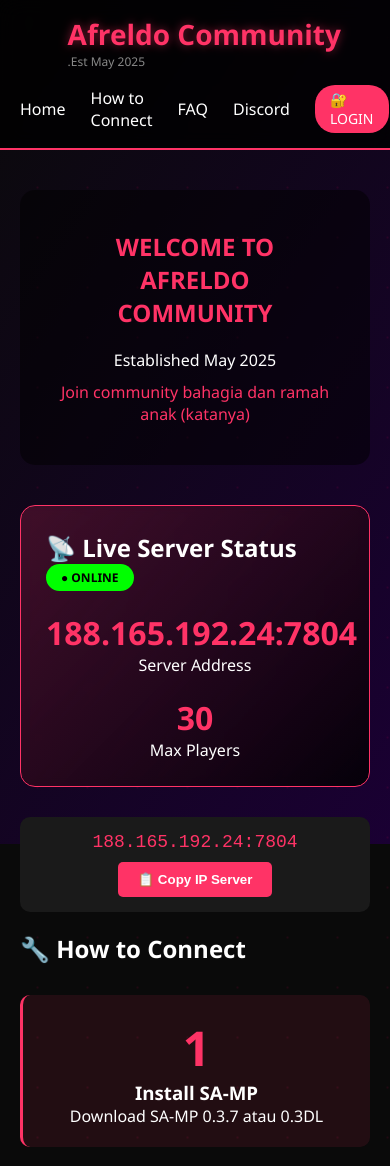
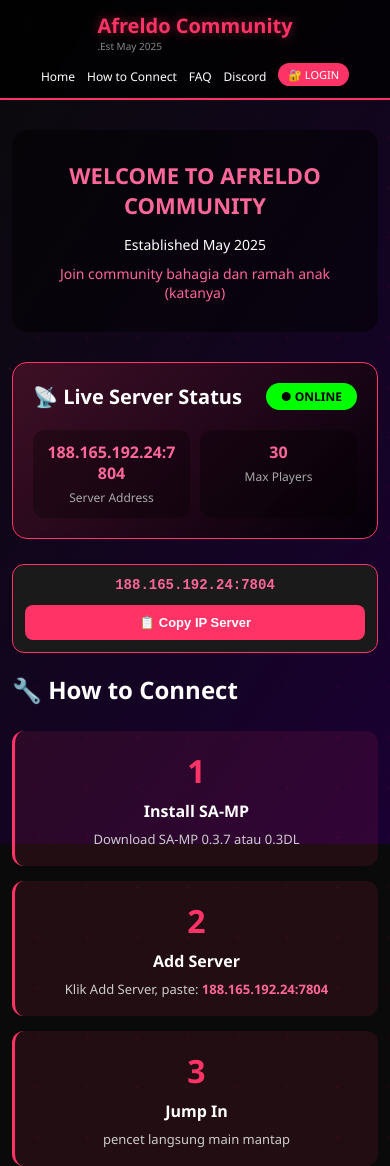
Before and after one commit to robby5pryk-sudo/Lua-Obfuscator-a, a plain HTML site: page index.html in a window 390 px wide. Shown: the top 1166 px of the page. Drawn offline with Linux system fonts and the light colour scheme.

Commit message:
Update index.html

```diff
--- a/index.html
+++ b/index.html
@@ -2,7 +2,7 @@
 <html lang="id">
 <head>
     <meta charset="UTF-8">
-    <meta name="viewport" content="width=device-width, initial-scale=1.0">
+    <meta name="viewport" content="width=device-width, initial-scale=1.0, maximum-scale=1.0, user-scalable=yes, viewport-fit=cover">
     <title>Afreldo Community | SA-MP Server</title>
     <style>
         * {
@@ -13,7 +13,7 @@
 
         body {
             background: #0a0a0a;
-            font-family: 'Poppins', 'Segoe UI', monospace;
+            font-family: 'Poppins', 'Segoe UI', system-ui, -apple-system, Roboto, sans-serif;
             color: #fff;
             overflow-x: hidden;
         }
@@ -48,7 +48,7 @@
         .header {
             background: rgba(0,0,0,0.8);
             backdrop-filter: blur(10px);
-            padding: 15px 0;
+            padding: 12px 0;
             position: sticky;
             top: 0;
             z-index: 100;
@@ -58,7 +58,7 @@
         .container {
             max-width: 1200px;
             margin: 0 auto;
-            padding: 0 20px;
+            padding: 0 16px;
         }
 
         .nav {
@@ -66,30 +66,33 @@
             justify-content: space-between;
             align-items: center;
             flex-wrap: wrap;
+            gap: 12px;
         }
 
         .logo h1 {
             color: #ff3366;
-            font-size: 28px;
+            font-size: 22px;
             text-shadow: 0 0 10px rgba(255,51,102,0.5);
         }
 
         .logo p {
-            font-size: 12px;
+            font-size: 10px;
             color: #888;
         }
 
         .nav-links {
             display: flex;
-            gap: 25px;
+            gap: 15px;
             list-style: none;
             align-items: center;
+            flex-wrap: wrap;
         }
 
         .nav-links a {
             color: #fff;
             text-decoration: none;
             transition: 0.3s;
+            font-size: 13px;
         }
 
         .nav-links a:hover {
@@ -98,10 +101,11 @@
 
         .login-icon {
             background: #ff3366;
-            padding: 5px 15px;
+            padding: 5px 12px;
             border-radius: 20px;
             cursor: pointer;
-            font-size: 14px;
+            font-size: 12px;
+            white-space: nowrap;
         }
 
         .login-icon:hover {
@@ -124,7 +128,7 @@
 
         .modal-content {
             background: linear-gradient(135deg, #1a1a2e, #16213e);
-            padding: 40px;
+            padding: 30px 25px;
             border-radius: 20px;
             width: 90%;
             max-width: 400px;
@@ -135,6 +139,7 @@
             color: #ff3366;
             margin-bottom: 20px;
             text-align: center;
+            font-size: 24px;
         }
 
         .modal-content input {
@@ -145,6 +150,7 @@
             border: 1px solid #ff3366;
             color: #fff;
             border-radius: 8px;
+            font-size: 16px;
         }
 
         .modal-content button {
@@ -176,6 +182,7 @@
         .admin-panel h3 {
             color: #ff3366;
             margin-bottom: 15px;
+            font-size: 18px;
         }
 
         .admin-control {
@@ -192,13 +199,14 @@
             color: #ff99bb;
         }
 
-        .admin-control input, .admin-control textarea {
+        .admin-control input, .admin-control textarea, .admin-control select {
             width: 100%;
-            padding: 8px;
+            padding: 10px;
             background: #1a1a1a;
             border: 1px solid #ff3366;
             color: #fff;
-            border-radius: 5px;
+            border-radius: 8px;
+            font-size: 14px;
         }
 
         .admin-control button {
@@ -210,6 +218,7 @@
         .logout-btn {
             background: #ff3366;
             margin-top: 15px;
+            width: 100%;
         }
 
         /* Server Status Card */
@@ -217,8 +226,8 @@
             background: linear-gradient(135deg, rgba(255,51,102,0.2), rgba(0,0,0,0.8));
             border: 1px solid #ff3366;
             border-radius: 15px;
-            padding: 25px;
-            margin: 30px 0;
+            padding: 20px;
+            margin: 25px 0;
             backdrop-filter: blur(5px);
         }
 
@@ -234,81 +243,118 @@
 
         .server-info {
             display: grid;
-            grid-template-columns: repeat(auto-fit, minmax(200px, 1fr));
-            gap: 20px;
+            grid-template-columns: 1fr 1fr;
+            gap: 15px;
             margin-top: 20px;
         }
 
         .info-item {
             text-align: center;
+            background: rgba(0,0,0,0.3);
+            padding: 12px;
+            border-radius: 12px;
         }
 
         .info-value {
-            font-size: 32px;
+            font-size: 20px;
             font-weight: bold;
-            color: #ff3366;
+            color: #ff6699;
+            word-break: break-all;
+            overflow-wrap: break-word;
+            line-height: 1.3;
+        }
+
+        .info-item div:last-child {
+            font-size: 12px;
+            color: #aaa;
+            margin-top: 5px;
         }
 
         /* How to Connect */
         .steps {
             display: grid;
-            grid-template-columns: repeat(auto-fit, minmax(250px, 1fr));
-            gap: 20px;
-            margin: 30px 0;
+            grid-template-columns: 1fr;
+            gap: 15px;
+            margin: 25px 0;
+        }
+
+        @media (min-width: 640px) {
+            .steps {
+                grid-template-columns: repeat(3, 1fr);
+            }
         }
 
         .step {
             background: rgba(255,51,102,0.1);
-            border-radius: 10px;
-            padding: 20px;
+            border-radius: 12px;
+            padding: 18px;
             text-align: center;
             border-left: 3px solid #ff3366;
         }
 
         .step-number {
-            font-size: 48px;
+            font-size: 40px;
             font-weight: bold;
             color: #ff3366;
         }
 
-        /* IP Box */
+        .step h3 {
+            font-size: 18px;
+            margin: 8px 0;
+        }
+
+        .step p {
+            font-size: 13px;
+            color: #ccc;
+        }
+
+        /* IP Box - FIXED for mobile */
         .ip-box {
             background: #1a1a1a;
-            border-radius: 10px;
+            border-radius: 12px;
             padding: 15px;
             margin: 20px 0;
             display: flex;
-            justify-content: center;
+            justify-content: space-between;
             align-items: center;
             flex-wrap: wrap;
-            gap: 10px;
+            gap: 12px;
+            border: 1px solid #ff3366;
         }
 
         .ip-address {
-            font-size: 24px;
-            font-family: monospace;
-            color: #ff3366;
+            font-size: 16px;
+            font-family: 'Courier New', monospace;
+            color: #ff6699;
+            font-weight: bold;
+            word-break: break-all;
+            overflow-wrap: break-word;
+            flex: 1;
+            text-align: center;
         }
 
         .copy-btn {
             background: #ff3366;
             border: none;
-            padding: 10px 20px;
+            padding: 10px 18px;
             color: #fff;
             cursor: pointer;
-            border-radius: 5px;
+            border-radius: 8px;
             transition: 0.3s;
+            font-size: 13px;
+            white-space: nowrap;
         }
 
-        .copy-btn:hover {
+        .copy-btn:active {
             background: #cc2255;
+            transform: scale(0.98);
         }
 
         /* FAQ */
         .faq-item {
             background: rgba(0,0,0,0.5);
             margin: 10px 0;
-            border-radius: 10px;
+            border-radius: 12px;
             overflow: hidden;
         }
 
@@ -317,32 +363,50 @@
             background: rgba(255,51,102,0.2);
             cursor: pointer;
             font-weight: bold;
+            font-size: 15px;
+            display: flex;
+            justify-content: space-between;
+            align-items: center;
+        }
+
+        .faq-question::after {
+            content: "▼";
+            font-size: 12px;
+            color: #ff6699;
+            transition: transform 0.3s;
+        }
+
+        .faq-item.active .faq-question::after {
+            transform: rotate(180deg);
         }
 
         .faq-answer {
             padding: 0 15px;
             max-height: 0;
             overflow: hidden;
-            transition: 0.3s;
+            transition: 0.3s ease;
+            font-size: 14px;
+            color: #ddd;
+            line-height: 1.5;
         }
 
         .faq-item.active .faq-answer {
             padding: 15px;
-            max-height: 200px;
+            max-height: 300px;
         }
 
         /* Footer */
         .footer {
             background: #000;
-            padding: 40px 0;
-            margin-top: 50px;
+            padding: 30px 0;
+            margin-top: 40px;
             text-align: center;
         }
 
         .footer-buttons {
             display: flex;
             justify-content: center;
-            gap: 20px;
+            gap: 15px;
             flex-wrap: wrap;
             margin-bottom: 20px;
         }
@@ -351,11 +415,12 @@
             display: inline-block;
             background: #5865F2;
             color: #fff;
-            padding: 12px 30px;
+            padding: 10px 20px;
             border-radius: 30px;
             text-decoration: none;
             font-weight: bold;
             transition: 0.3s;
+            font-size: 13px;
         }
 
         .discord-footer-btn:hover {
@@ -367,11 +432,12 @@
             display: inline-block;
             background: #ff8800;
             color: #fff;
-            padding: 12px 30px;
+            padding: 10px 20px;
             border-radius: 30px;
             text-decoration: none;
             font-weight: bold;
             transition: 0.3s;
+            font-size: 13px;
         }
 
         .blogspot-footer-btn:hover {
@@ -383,8 +449,8 @@
             background: #ff3366;
             color: #fff;
             border: none;
-            padding: 12px 30px;
-            border-radius: 5px;
+            padding: 10px 20px;
+            border-radius: 8px;
             cursor: pointer;
             font-weight: bold;
             transition: 0.3s;
@@ -398,36 +464,118 @@
         /* Welcome Section */
         .welcome {
             text-align: center;
-            margin: 40px 0;
-            padding: 40px;
+            margin: 30px 0;
+            padding: 30px 20px;
             background: rgba(0,0,0,0.5);
             border-radius: 15px;
         }
 
         .welcome h2 {
-            font-size: 36px;
-            margin-bottom: 20px;
-            color: #ff3366;
+            font-size: 26px;
+            margin-bottom: 15px;
+            color: #ff6699;
+            word-break: break-word;
         }
 
-        @media (max-width: 768px) {
+        .welcome p {
+            font-size: 14px;
+        }
+
+        /* Responsive Fixes for Mobile */
+        @media (max-width: 480px) {
+            .container {
+                padding: 0 12px;
+            }
+
             .nav {
                 flex-direction: column;
-                gap: 15px;
+                gap: 10px;
+            }
+
+            .logo h1 {
+                font-size: 20px;
+                text-align: center;
+            }
+
+            .nav-links {
+                justify-content: center;
+                gap: 12px;
+            }
+
+            .nav-links a {
+                font-size: 12px;
+            }
+
+            .login-icon {
+                padding: 4px 10px;
+                font-size: 11px;
+            }
+
+            .server-card h2 {
+                font-size: 18px;
+            }
+
+            .server-info {
+                gap: 10px;
+            }
+
+            .info-value {
+                font-size: 16px;
             }
 
             .ip-address {
-                font-size: 18px;
+                font-size: 14px;
+                text-align: center;
+            }
+
+            .ip-box {
+                flex-direction: column;
+                padding: 12px;
+            }
+
+            .copy-btn {
+                width: 100%;
+                white-space: normal;
             }
 
             .welcome h2 {
-                font-size: 24px;
+                font-size: 22px;
+            }
+
+            .step-number {
+                font-size: 32px;
+            }
+
+            .step h3 {
+                font-size: 16px;
             }
 
             .footer-buttons {
                 flex-direction: column;
                 align-items: center;
             }
+
+            .discord-footer-btn, .blogspot-footer-btn {
+                width: 80%;
+                text-align: center;
+            }
+        }
+
+        /* Untuk tablet kecil */
+        @media (min-width: 481px) and (max-width: 768px) {
+            .info-value {
+                font-size: 18px;
+            }
+
+            .ip-address {
+                font-size: 15px;
+            }
+        }
+
+        /* Fix untuk text overflow */
+        h2, h3, p, span, a {
+            word-break: break-word;
+            overflow-wrap: break-word;
         }
     </style>
 </head>
@@ -498,13 +646,13 @@
         <div class="welcome" id="welcomeSection">
             <h2 id="welcomeTitle"> WELCOME TO AFRELDO COMMUNITY </h2>
             <p>Established May 2025</p>
-            <p style="margin-top: 10px; color: #ff3366;" id="welcomeDesc">Join community bahagia dan ramah anak (katanya)</p>
+            <p style="margin-top: 10px; color: #ff6699;" id="welcomeDesc">Join community bahagia dan ramah anak (katanya)</p>
         </div>
 
         <!-- Server Status -->
         <div class="server-card">
-            <div style="display: flex; justify-content: space-between; align-items: center; flex-wrap: wrap;">
-                <h2>📡 Live Server Status</h2>
+            <div style="display: flex; justify-content: space-between; align-items: center; flex-wrap: wrap; gap: 10px;">
+                <h2 style="font-size: 20px;">📡 Live Server Status</h2>
                 <span class="status-badge" id="serverStatus">● ONLINE</span>
             </div>
             <div class="server-info">
@@ -526,15 +674,15 @@
         </div>
 
         <!-- How to Connect -->
-        <h2 id="connect">🔧 How to Connect</h2>
+        <h2 id="connect" style="margin-top: 20px; font-size: 24px;">🔧 How to Connect</h2>
         <div class="steps">
             <div class="step"><div class="step-number">1</div><h3>Install SA-MP</h3><p>Download SA-MP 0.3.7 atau 0.3DL</p></div>
-            <div class="step"><div class="step-number">2</div><h3>Add Server</h3><p>Klik Add Server, paste: <strong>188.165.192.24:7804</strong></p></div>
+            <div class="step"><div class="step-number">2</div><h3>Add Server</h3><p>Klik Add Server, paste: <strong style="color:#ff6699;">188.165.192.24:7804</strong></p></div>
             <div class="step"><div class="step-number">3</div><h3>Jump In</h3><p>pencet langsung main mantap</p></div>
         </div>
 
         <!-- FAQ -->
-        <h2 id="faq">❓ Frequently Asked Questions</h2>
+        <h2 id="faq" style="margin-top: 20px; font-size: 24px;">❓ Frequently Asked Questions</h2>
         <div class="faq-item">
             <div class="faq-question" onclick="toggleFAQ(this)">Is it free to play?</div>
             <div class="faq-answer">Yes! You just need GTA San Andreas and SA-MP. Server ini gratis selamanya. (klo bu bisa kali wkwk)</div>
@@ -545,7 +693,7 @@
         </div>
         <div class="faq-item">
             <div class="faq-question" onclick="toggleFAQ(this)">Where can I get help?</div>
-            <div class="faq-answer">Join discord gua, gua siap layanin pertanyaan lu: <a href="https://discord.gg/Zb33WNPmDK" target="_blank" style="color:#ff3366;">https://discord.gg/Zb33WNPmDK</a></div>
+            <div class="faq-answer">Join discord: <a href="https://discord.gg/Zb33WNPmDK" target="_blank" style="color:#ff6699;">https://discord.gg/Zb33WNPmDK</a></div>
         </div>
         <div class="faq-item">
             <div class="faq-question" onclick="toggleFAQ(this)">When was Afreldo Community established?</div>
@@ -591,7 +739,7 @@
                 document.getElementById('adminPanel').classList.add('show');
                 alert('✅ Login berhasil');
             } else {
-                alert('❌ email salah');
+                alert('❌ password atau email salah');
             }
         }
 
@@ -633,17 +781,28 @@
             alert('✅ Welcome description diubah!');
         }
 
-        // Copy IP function
+        // Copy IP function with better mobile feedback
         function copyIP() {
             const ip = document.getElementById('ipText').innerText;
-            navigator.clipboard.writeText(ip);
-            alert('✅ IP Copied: ' + ip);
+            navigator.clipboard.writeText(ip).then(() => {
+                const btn = document.querySelector('.copy-btn');
+                const originalText = btn.innerText;
+                btn.innerText = '✅ Copied!';
+                setTimeout(() => {
+                    btn.innerText = originalText;
+                }, 2000);
+                alert('✅ IP Copied: ' + ip);
+            }).catch(() => {
+                alert('⚠️ copy manual aja: ' + ip);
+            });
         }
 
         // Toggle FAQ
         function toggleFAQ(element) {
-            const item = element.parentElement;
-            item.classList.toggle('active');
+            const item = element.closest('.faq-item');
+            if(item) {
+                item.classList.toggle('active');
+            }
         }
 
         // Auto status check (only visual, admin can override)
@@ -663,7 +822,7 @@
 
         setInterval(autoStatusCheck, 60000);
 
-        console.log('🔥 Afreldo Community | Owner Panel Ready');
+        console.log('🔥 Afreldo Community | Owner Panel Ready | Mobile Optimized');
     </script>
 </body>
 </html>
```
